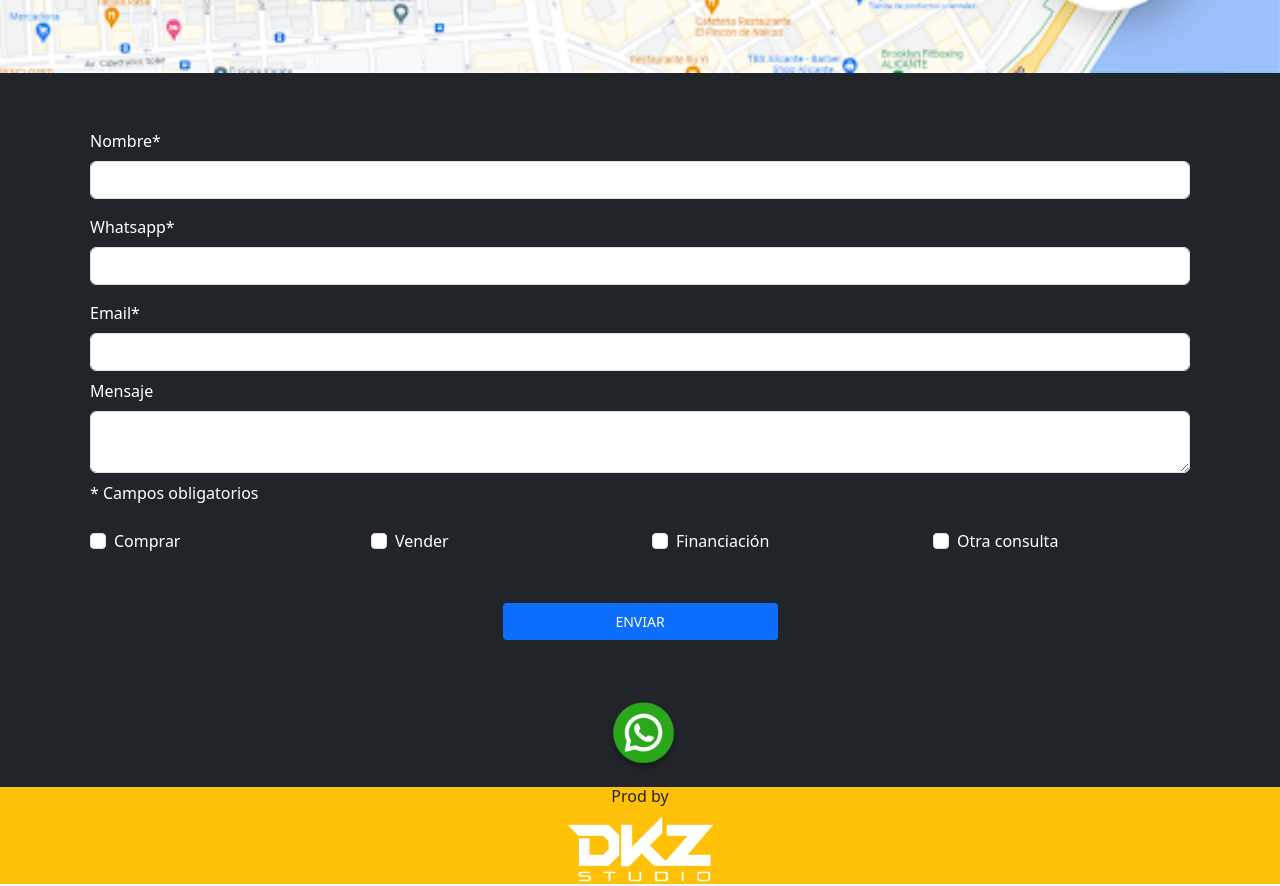
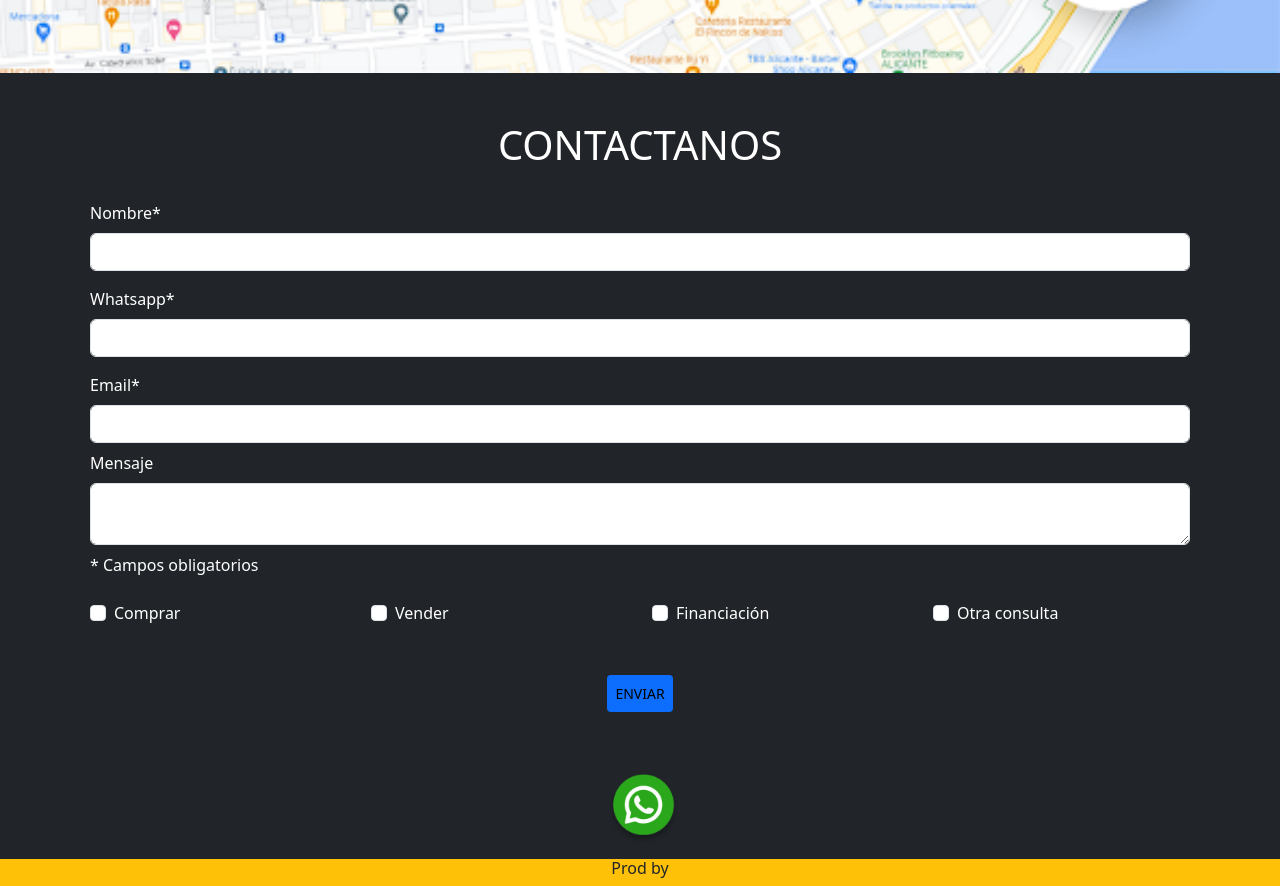
Before and after one commit to MartinGramajo/somosWe, a React (Vite) app: page /#/ in a window 1280 px wide. Shown: the part 2720-3606 px from the top of the page. Built offline with nearby package versions, Linux system fonts and the light colour scheme.

Commit message:
modifico el contacto to do hacerlo funcional

```diff
--- a/src/components/FormContacto.jsx
+++ b/src/components/FormContacto.jsx
@@ -44,6 +44,9 @@ export default function FormContacto() {
 
   return (
     <div className="container ">
+      <div className="text-center text-white mb-4">
+        <h1>CONTACTANOS</h1>
+      </div>
       <Form
         ref={form}
         noValidate
@@ -138,12 +141,12 @@ export default function FormContacto() {
 
         <div className="d-flex justify-content-center mt-5">
           <Button
-            className="w-25 p-2 border-0 text-white color-rojo-fondo"
+            className=" p-2 border-0 btn-enviar "
             size="sm"
             type="submit"
             value="Send"
           >
-            <span className=""> ENVIAR</span>
+            <span className="text-black"> ENVIAR</span>
           </Button>
         </div>
       </Form>
```
